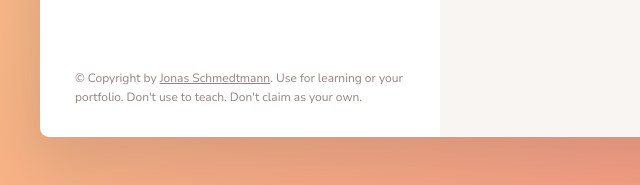
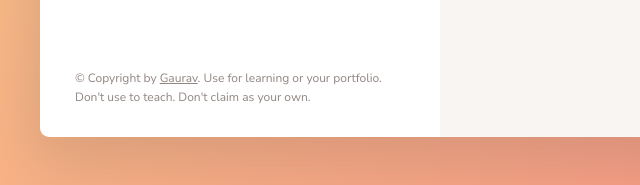
Before and after one commit to gauravmalik1388/Foodify, a website built with Parcel: page index.html in a window 1280 px wide. Shown: the part 1084-1269 px from the top of the page, 0-640 px from the left. Built offline with nearby package versions, Linux system fonts and the light colour scheme.

Commit message:
Making more changes

```diff
--- a/index.html
+++ b/index.html
@@ -11,7 +11,7 @@
     <link rel="shortcut icon" href="src/img/favicon.png" type="image/x-icon" />
 
     <link rel="stylesheet" href="src/sass/main.scss" />
-    <script defer src="src/js/controller.js"></script>
+    <script module src="src/js/controller.js"></script>
 
     <title>forkify // Search over 1,000,000 recipes</title>
   </head>
@@ -126,8 +126,8 @@
           <a
             class="twitter-link"
             target="_blank"
-            href="https://twitter.com/jonasschmedtman"
-            >Jonas Schmedtmann</a
+            href="https://www.linkedin.com/in/gauramalik/"
+            >Gaurav</a
           >. Use for learning or your portfolio. Don't use to teach. Don't claim
           as your own.
         </p>
```
Also changed, not shown: package.json (added, +22 -0 lines), dist/favicon.42656662.png (added), dist/favicon.8b2f57bf.png (added), dist/icons.21bad73c.svg (added), dist/icons.c14567a0.svg (added), dist/index.html (added), dist/logo.726d37a8.png (added), dist/logo.833dfef5.png (added), 11 other files.
